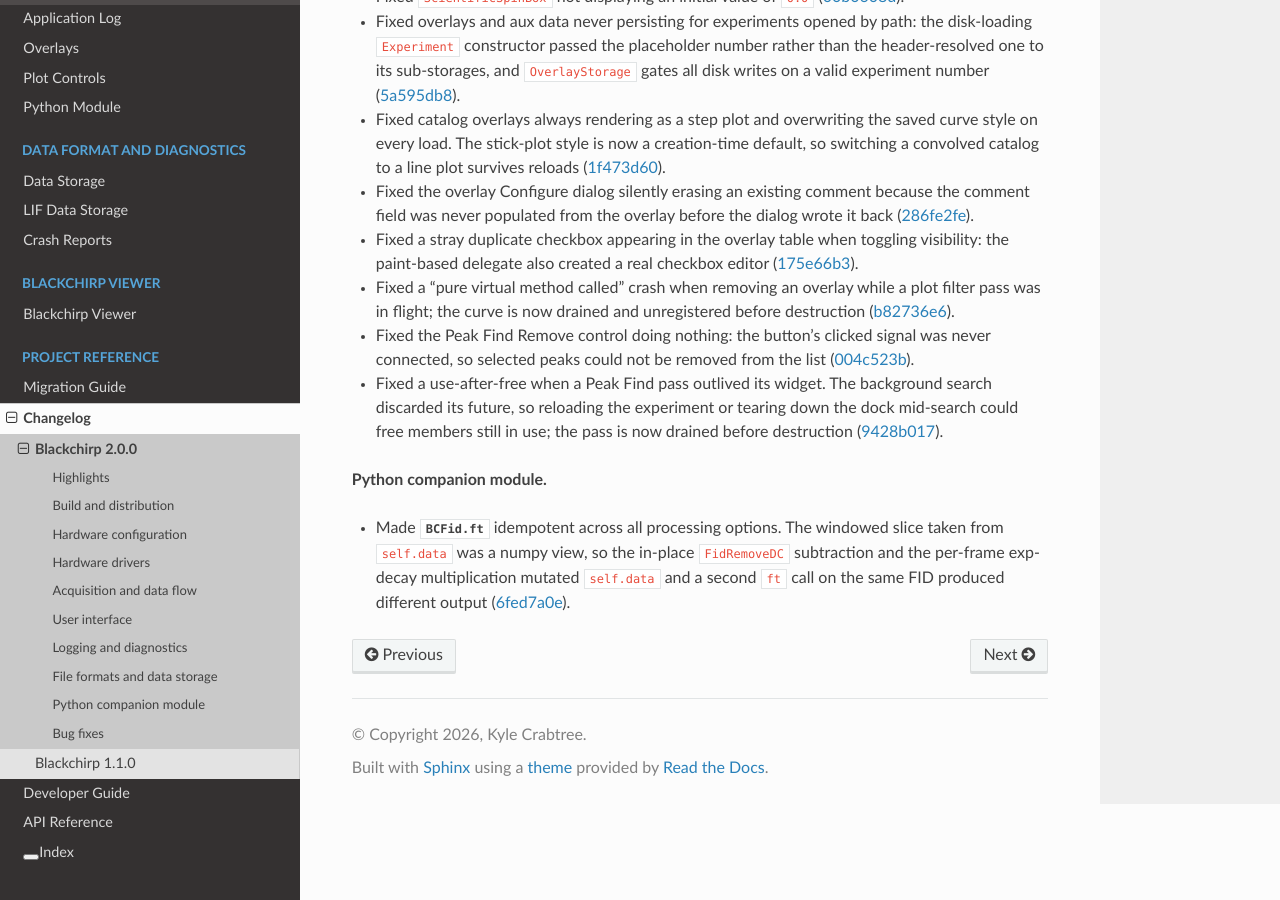
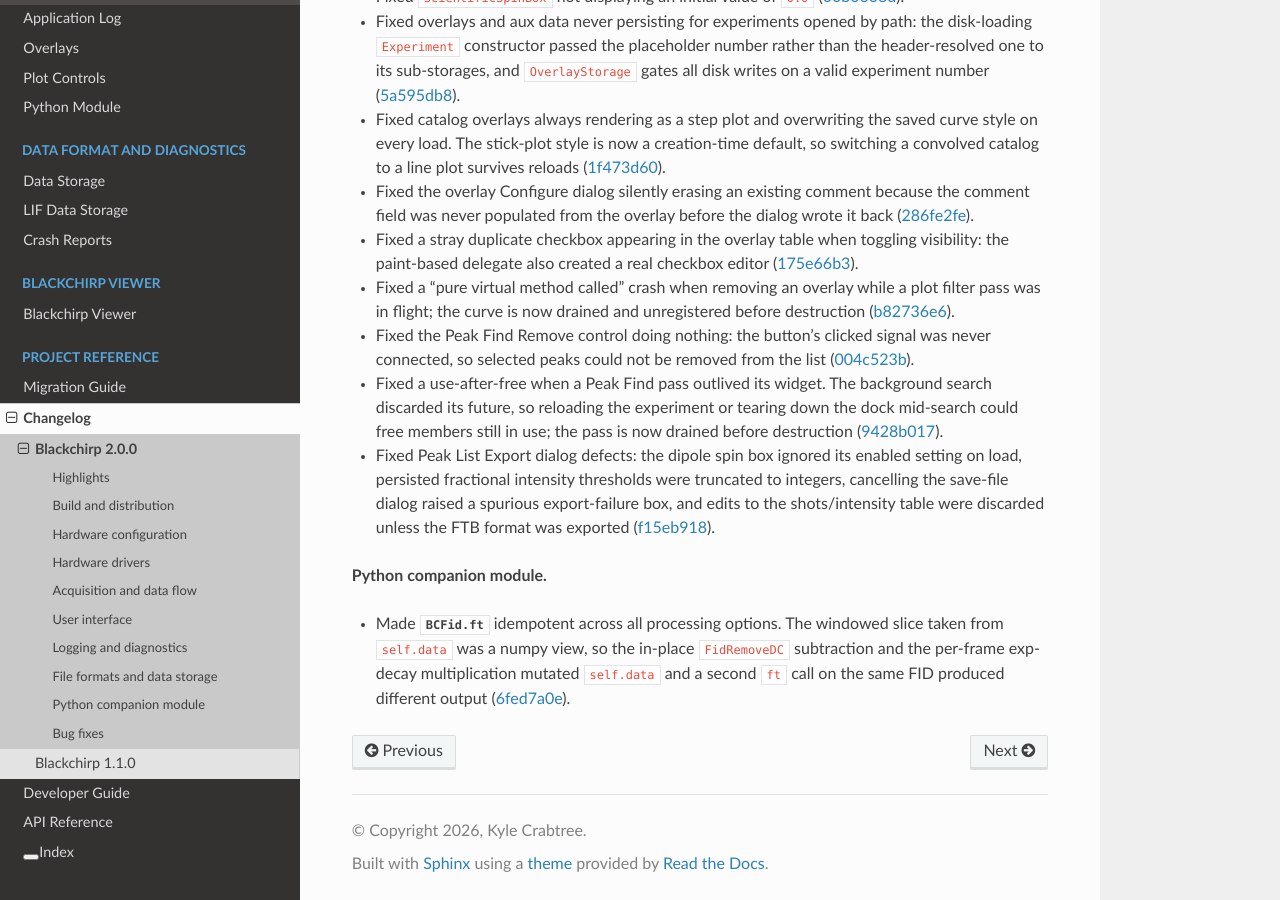
Before and after one commit to kncrabtree/blackchirp, a Sphinx documentation site: the page built from doc/source/changelog/2.0.0.rst, in a window 1280 px wide and 900 px high, scrolled down 7566 px. Built offline with Sphinx 7.4.7 and the Read the Docs theme 3.1.0, drawn with Linux system fonts in a browser that asks for light colours.

Commit message:
Document Peak List Export dialog bug fixes in 2.0.0 changelog
Co-Authored-By: Claude Opus 4.7 (1M context) <noreply@anthropic.com>

```diff
--- a/doc/source/changelog/2.0.0.rst
+++ b/doc/source/changelog/2.0.0.rst
@@ -490,6 +490,12 @@ Bug fixes
   experiment or tearing down the dock mid-search could free members
   still in use; the pass is now drained before destruction
   (:commit:`9428b017`).
+- Fixed Peak List Export dialog defects: the dipole spin box
+  ignored its enabled setting on load, persisted fractional
+  intensity thresholds were truncated to integers, cancelling the
+  save-file dialog raised a spurious export-failure box, and edits
+  to the shots/intensity table were discarded unless the FTB
+  format was exported (:commit:`f15eb918`).
 
 **Python companion module.**
 
```
